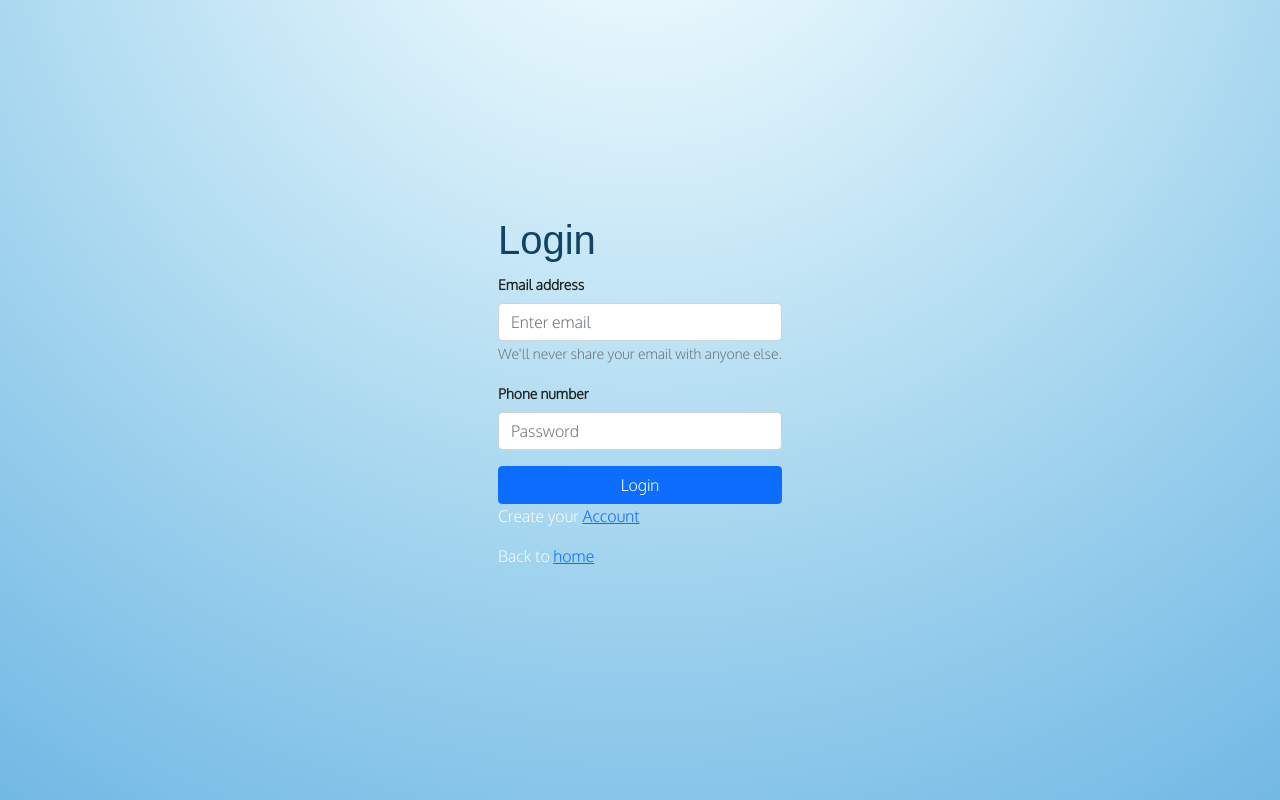
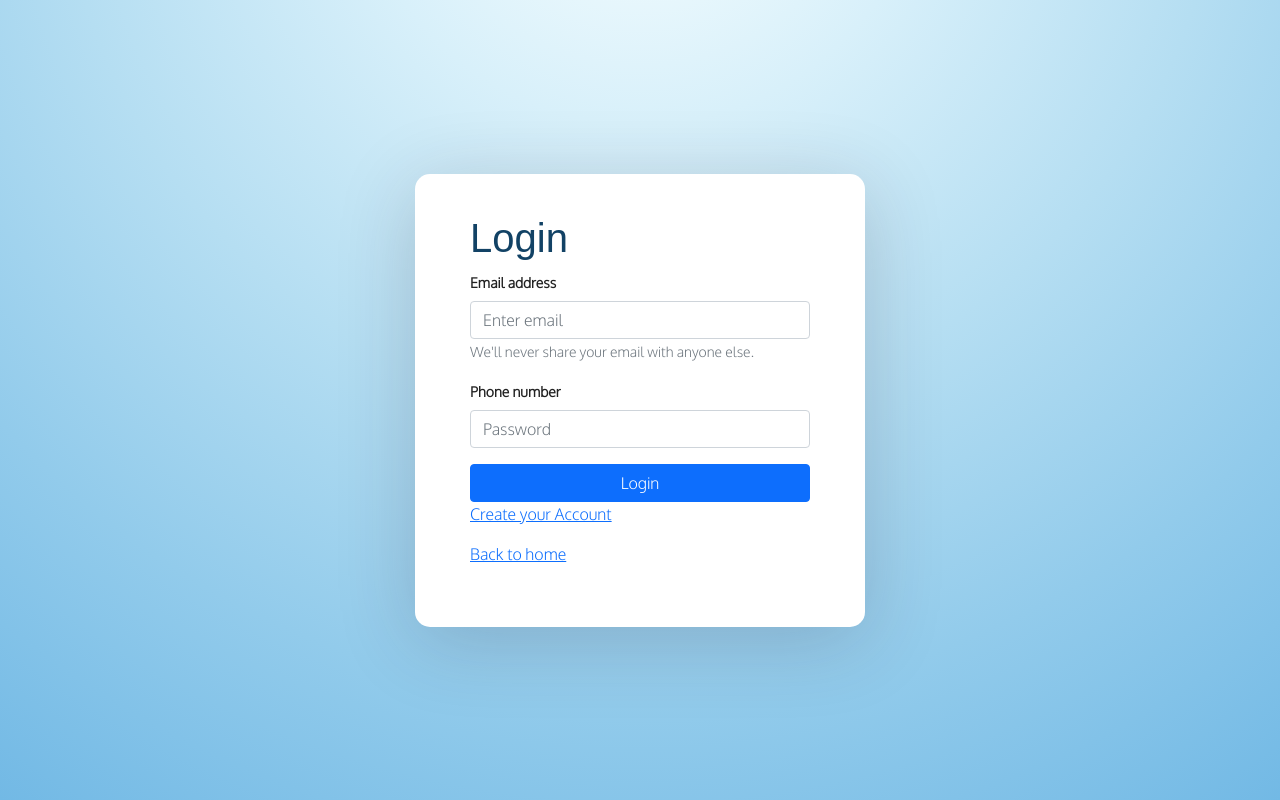
Before and after one commit to Final-project-2023906-1841245/frontend, a React (Create React App) app: page /userlogin in a window 1280 px wide. Built offline with nearby package versions, Linux system fonts and the light colour scheme.

Commit message:
style login

```diff
--- a/src/App.css
+++ b/src/App.css
@@ -3,6 +3,22 @@
   height: 100vh;
   background: white;
   background-image: radial-gradient(circle at 50% -20.71%, #faffff 0, #d8f0fa 25%, #b5def2 50%, #92cbeb 75%, #72b9e5 100%);
+}
+
+.auth-wrapper {
+  display: flex;
+  justify-content: center;
+  flex-direction: column;
+  text-align: left;
+}
+.auth-inner {
+  width: 450px;
+  margin: auto;
+  background: #ffffff;
+  box-shadow: 0px 14px 80px rgba(34, 35, 58, 0.2);
+  padding: 40px 55px 45px 55px;
+  border-radius: 15px;
+  transition: all .3s;
 }
 
 .alert{
--- a/src/components/User/UserLogin.js
+++ b/src/components/User/UserLogin.js
@@ -32,7 +32,8 @@ export default class UserLogin extends Component {
   };
   render() {
     return (
-
+      <div className='auth-wrapper'>
+      <div className='auth-inner'>
         <Form onSubmit={this.handleSubmit} >
           {!this.state.answer ? (
             <div class="alert alert-danger" role="alert">
@@ -79,14 +80,16 @@ export default class UserLogin extends Component {
           </div>
 
           <p className="forgot-password text-right">
-           Create your <a href="/usersignup">Account</a>
+           <a href="/usersignup"> Create your Account</a>
           </p>
           <p className="forgot-password text-right">
-           Back to <a href="/">home</a>
+            <a href="/"> Back to home</a>
           </p>
 
 
         </Form>
+      </div>
+      </div>
     );
   }
 }
```
Also changed, not shown: 1 other file (tests, documents, lock files or other folders). Lines whose indentation alone changed are shown as unchanged.
